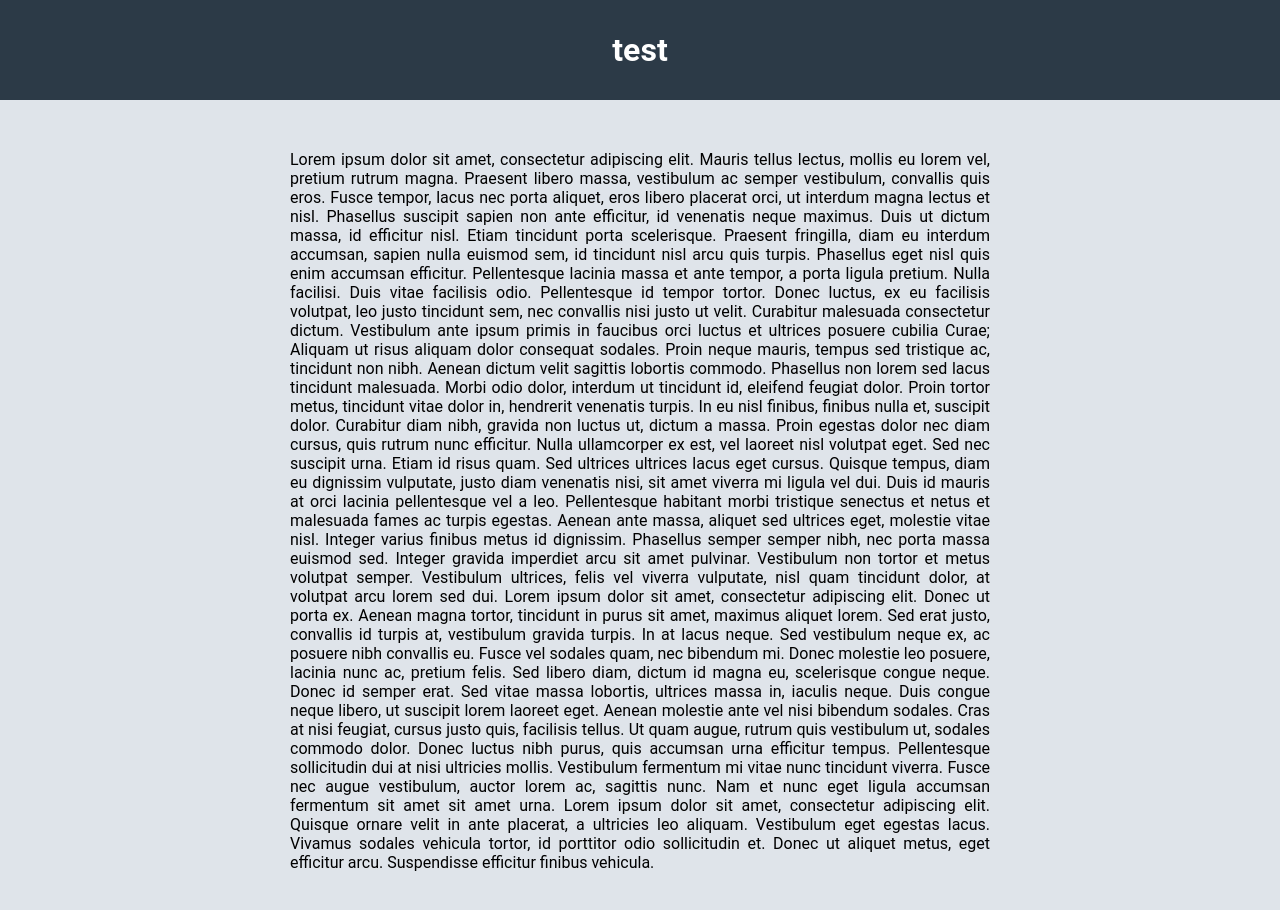
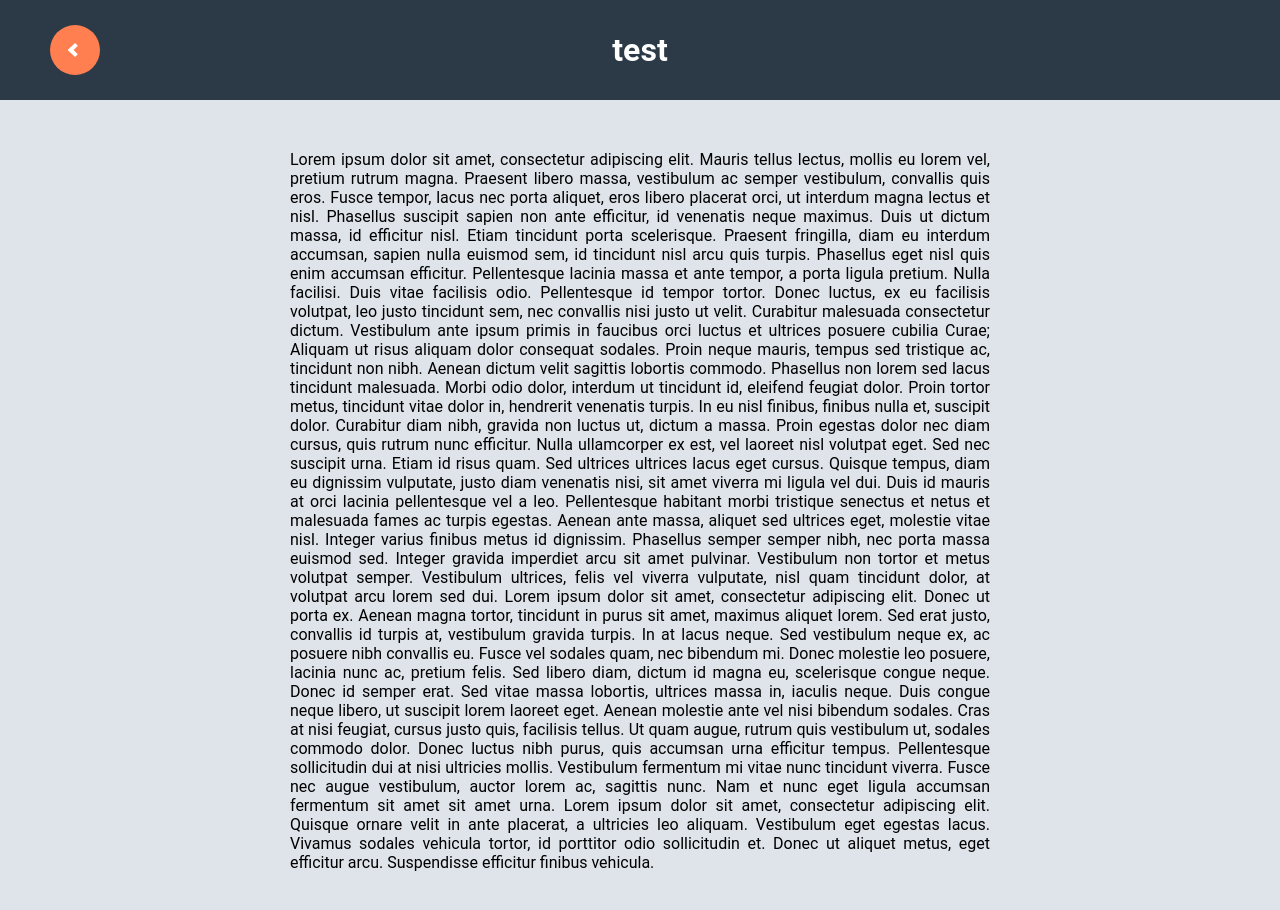
Before and after one commit to Koppito/search_front, a React (Create React App) app: page /document/test in a window 1280 px wide. Shown: the top 910 px of the page. Built offline with nearby package versions, Linux system fonts and the light colour scheme.

Commit message:
Added back button in document page

```diff
--- a/package.json
+++ b/package.json
@@ -5,6 +5,7 @@
   "dependencies": {
     "react": "^16.8.5",
     "react-dom": "^16.8.5",
+    "react-router": "^5.0.0",
     "react-router-dom": "^5.0.0",
     "react-scripts": "2.1.8"
   },
--- a/src/components/search-bar/index.js
+++ b/src/components/search-bar/index.js
@@ -23,7 +23,7 @@ class SearchBar extends Component {
     search(e) {
         if ((e.keyCode === 13 && this.state.query) || e.target.id === "search-button") {
             const { history } = this.props;
-            history.replace("/search?q=" + this.state.query);
+            history.push("/search?q=" + this.state.query);
         }
     }
 
--- a/src/pages/document/index.js
+++ b/src/pages/document/index.js
@@ -1,4 +1,5 @@
 import React, {Component} from "react";
+import { withRouter } from "react-router-dom";
 import "./styles/main.css";
 
 class Document extends Component {
@@ -9,6 +10,7 @@ class Document extends Component {
         this.state = {
             "document": {
                 "title": documentID,
+                "text": ""
             }
         }
     }
@@ -17,6 +19,9 @@ class Document extends Component {
         return (
             <div>
                 <div className="document-top-bar">
+                    <span className="document-back-button" onClick={this.props.history.goBack}>
+                        <span className="arrow left" />
+                    </span>
                     <h1>{this.state.document.title}</h1>
                 </div>
                 <div className="document-content">
@@ -37,4 +42,4 @@ class Document extends Component {
     }
 }
 
-export default Document;
+export default withRouter(Document);
--- a/src/pages/document/styles/main.css
+++ b/src/pages/document/styles/main.css
@@ -34,4 +34,42 @@
   width: 700px;
   text-align: justify;
 }
+
+.document-back-button {
+  height: 50px;
+  width: 50px;
+  border-radius: 50px;
+  background-color: #ff7f50;
+  position: absolute;
+  left: 50px;
+  -webkit-transition: 0.20s;
+  transition: 0.20s;
+  cursor: pointer;
+  display: -webkit-box;
+  display: -ms-flexbox;
+  display: flex;
+  -webkit-box-pack: center;
+      -ms-flex-pack: center;
+          justify-content: center;
+  -webkit-box-align: center;
+      -ms-flex-align: center;
+          align-items: center;
+}
+
+.document-back-button:hover {
+  -webkit-transform: scale(1.05);
+          transform: scale(1.05);
+}
+
+.arrow {
+  border: solid white;
+  border-width: 0 4px 4px 0;
+  display: inline-block;
+  padding: 3px;
+}
+
+.left {
+  -webkit-transform: rotate(135deg);
+          transform: rotate(135deg);
+}
 /*# sourceMappingURL=main.css.map */
--- a/src/pages/document/styles/main.sass
+++ b/src/pages/document/styles/main.sass
@@ -18,3 +18,28 @@
     p
         width: 700px
         text-align: justify
+
+.document-back-button
+    height: 50px
+    width: 50px
+    border-radius: 50px
+    background-color: #ff7f50
+    position: absolute
+    left: 50px
+    transition: 0.20s
+    cursor: pointer
+    display: flex
+    justify-content: center
+    align-items: center
+
+    &:hover
+        transform: scale(1.05)
+
+.arrow
+    border: solid white
+    border-width: 0 4px 4px 0
+    display: inline-block
+    padding: 3px
+
+.left
+    transform: rotate(135deg)
```
Also changed, not shown: 1 other file (tests, documents, lock files or other folders).
